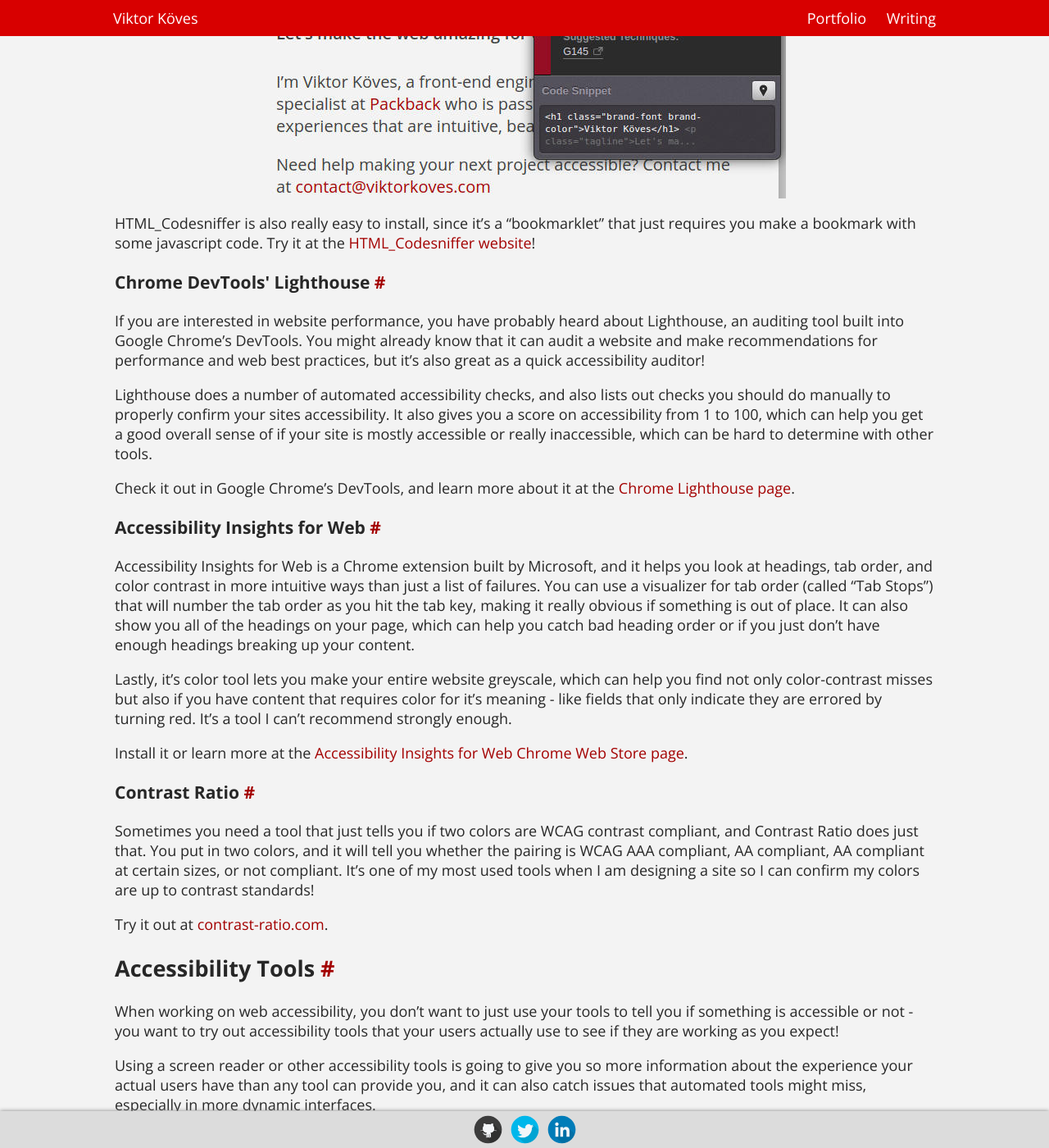
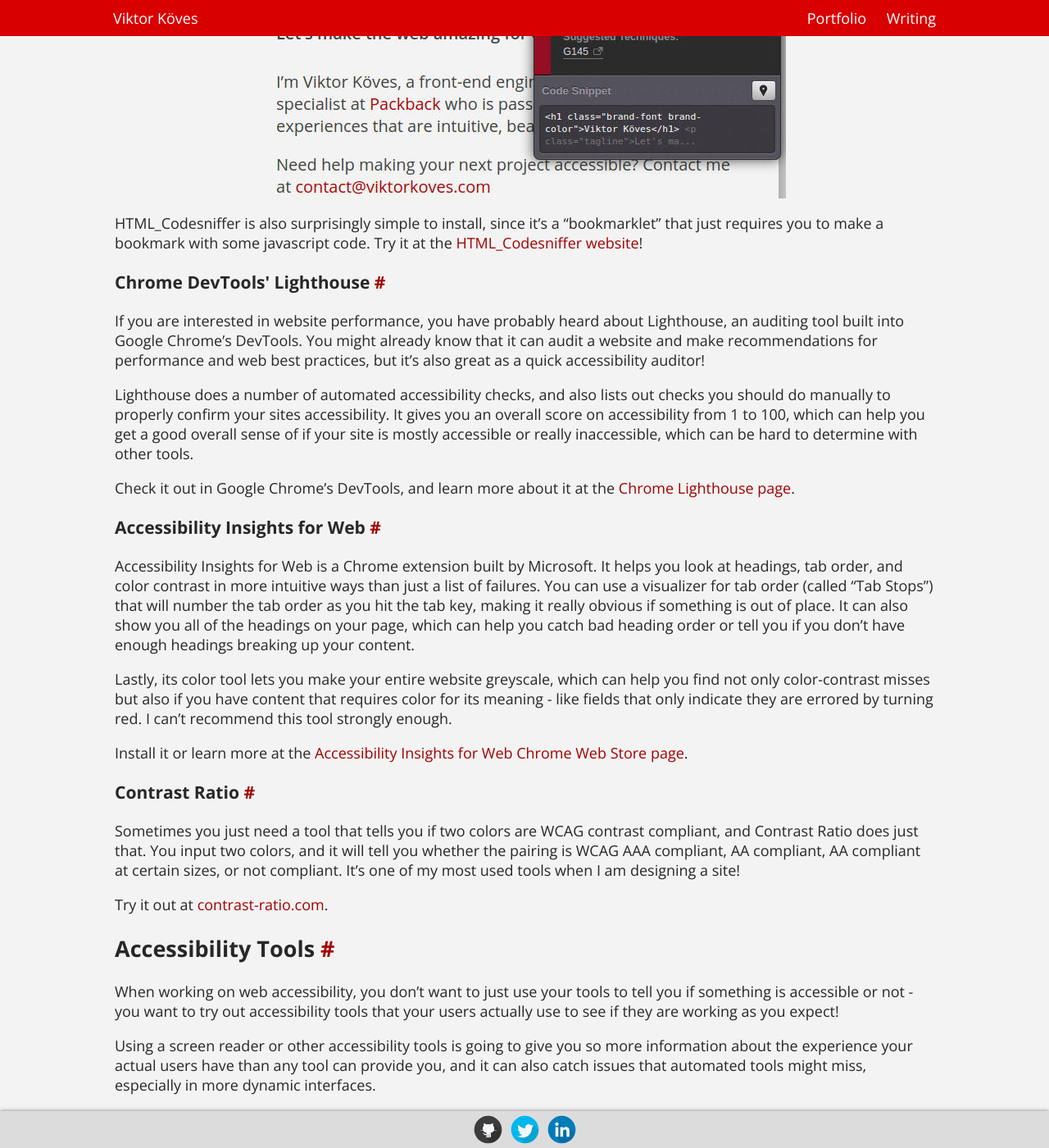
Before and after one commit to vkoves/vkoves.github.io, a Jekyll site: the page built from _posts/2020-02-09-the-accessible-developers-starter-kit.md, in a window 1280 px wide and 1400 px high, scrolled down 1012 px. Shown: the whole window at 82% size. Built offline with Jekyll 4.4.1, drawn with Linux system fonts in a browser that asks for light colours; some of the changed text lies outside the part shown.

Commit message:
Updated most recent article

```diff
--- a/_posts/2020-02-09-the-accessible-developers-starter-kit.md
+++ b/_posts/2020-02-09-the-accessible-developers-starter-kit.md
@@ -4,9 +4,9 @@
 ---
 
 Whether you are just starting out learning about web accessibility or you are an
-experienced developer well aware of accessibility I want to help push you
-forward in your accessibility journey, and show you some of the tools that I
-have been using for the past few years to find and fix accessibility issues.
+experienced developer well aware of accessibility, I want to help. This post
+will show you some of the tools that I have been using for the past few years to
+find and fix accessibility issues.
 
 
 
@@ -36,7 +36,7 @@
 HTML_Codesniffer is one of my favorite tools for doing a quick accessibility
 check on a page as it is super fast, can target multiple accessibility
 standards, and makes it really easy to filter between errors, warnings, and
-notices. I actually learned about it from an auditor, who used it as a starting
+notices. I actually learned about it from an auditor who used it as a starting
 point for finding more simple failures like contrast that would take a long time
 to do manually.
 
@@ -44,9 +44,9 @@
 
 ![HTML_Codesniffer error showing contrast failure](/post-assets/html-code-sniffer-example.jpg)
 
-HTML_Codesniffer is also really easy to install, since it's a "bookmarklet" that
-just requires you make a bookmark with some javascript code. Try it at
-the [HTML_Codesniffer website][html-codesniffer]!
+HTML_Codesniffer is also surprisingly simple to install, since it's a
+"bookmarklet" that just requires you to make a bookmark with some javascript code.
+Try it at the [HTML_Codesniffer website][html-codesniffer]!
 
 
 {% include linkedHeading.html heading="Chrome DevTools' Lighthouse" level=3 %}
@@ -59,7 +59,7 @@
 
 Lighthouse does a number of automated accessibility checks, and also lists out
 checks you should do manually to properly confirm your sites accessibility.
-It also gives you a score on accessibility from 1 to 100, which can help you get
+It gives you an overall score on accessibility from 1 to 100, which can help you get
 a good overall sense of if your site is mostly accessible or really
 inaccessible, which can be hard to determine with other tools.
 
@@ -69,18 +69,18 @@
 
 {% include linkedHeading.html heading="Accessibility Insights for Web" level=3 %}
 
-Accessibility Insights for Web is a Chrome extension built by Microsoft, and it
+Accessibility Insights for Web is a Chrome extension built by Microsoft. It
 helps you look at headings, tab order, and color contrast in more intuitive ways
 than just a list of failures. You can use a visualizer for tab order (called
 "Tab Stops") that will number the tab order as you hit the tab key, making it
 really obvious if something is out of place. It can also show you all of the
-headings on your page, which can help you catch bad heading order or if you just
-don't have enough headings breaking up your content.
+headings on your page, which can help you catch bad heading order or  tell you
+if you don't have enough headings breaking up your content.
 
-Lastly, it's color tool lets you make your entire website greyscale, which can
+Lastly, its color tool lets you make your entire website greyscale, which can
 help you find not only color-contrast misses but also if you have content that
-requires color for it's meaning - like fields that only indicate they are
-errored by turning red. It's a tool I can't recommend strongly enough.
+requires color for its meaning - like fields that only indicate they are
+errored by turning red. I can't recommend this tool strongly enough.
 
 Install it or learn more at the
 [Accessibility Insights for Web Chrome Web Store page][a11y-insights-for-web].
@@ -88,11 +88,11 @@
 
 {% include linkedHeading.html heading="Contrast Ratio" level=3 %}
 
-Sometimes you need a tool that just tells you if two colors are WCAG contrast
-compliant, and Contrast Ratio does just that. You put in two colors, and it will
+Sometimes you just need a tool that tells you if two colors are WCAG contrast
+compliant, and Contrast Ratio does just that. You input two colors, and it will
 tell you whether the pairing is WCAG AAA compliant, AA compliant, AA compliant
 at certain sizes, or not compliant. It's one of my most used tools when I am
-designing a site so I can confirm my colors are up to contrast standards!
+designing a site!
 
 Try it out at [contrast-ratio.com][contrast-ratio].
 
@@ -121,7 +121,7 @@
 
 NVDA, on the other hand, is a free screen reader for Windows, and it's my screen
 reader of choice when I want to test on a Windows machine. It's more popular
-and more maintained than ChromeVox, so I'd highly recommend it.
+and more maintained than ChromeVox.
 
 Download NVDA or learn more at [the NVDA homepage][nvda]. Install or learn more
 about ChromeVox at [ChromeVox's Chrome Web Store page][chromevox].
@@ -139,11 +139,9 @@
 
 Download it or learn more at [ZoomText's homepage][zoomtext].
 
-## Conclusion
 
-These are just a few of the tools that I have used for testing the accessibility
-of sites and for iterating quickly on potential fixes. Have suggestions for a
-tool that you love that I should try out? [Tweet at me!][my-twitter]
+Have suggestions for a tool that you love that I should try out?
+[Tweet at me!][my-twitter]
 
 
 <!-- All links for simplicity -->
```
